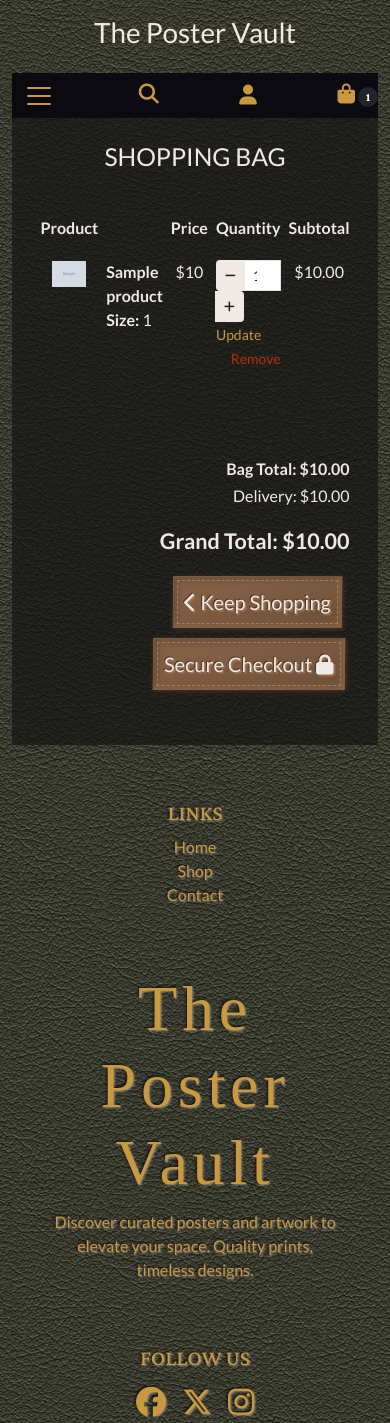
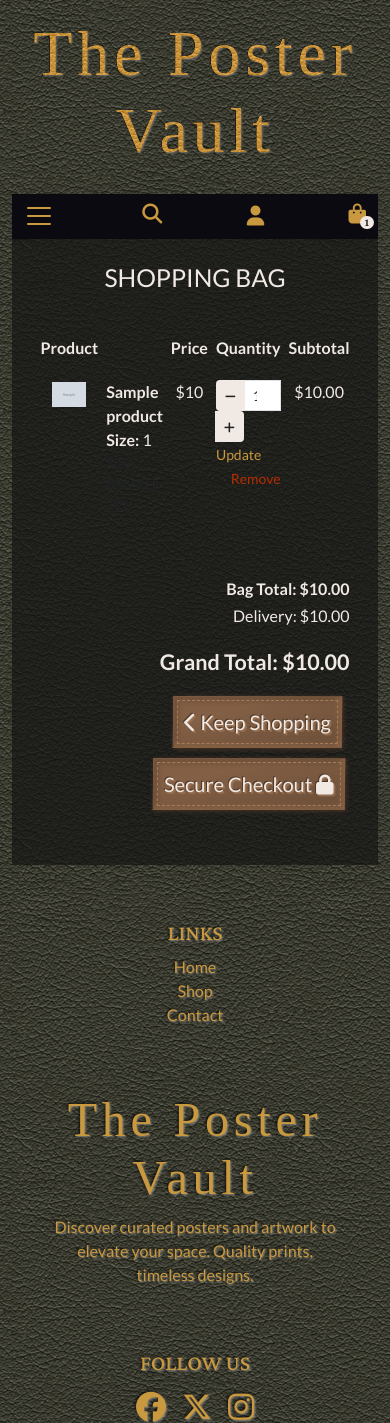
Before and after one commit to ssannejohansson/MS4, a Django app: template bag/templates/bag/bag.html in a window 390 px wide. Shown: the top 1423 px of the page. Run offline with Django 3.2, Linux system fonts and the light colour scheme; the template is opened without the code that fills it: most values are stand-ins (such as "Sample title", 1, 10 or a date in 2020); grey boxes marked "Sample" are stand-in pictures; some libraries are stand-ins or nearby versions; some web fonts are replaced.

Commit message:
Fix mobile footer. Fix styling on bag badge on mobile

```diff
--- a/static/css/base.css
+++ b/static/css/base.css
@@ -43,7 +43,7 @@
 
  h5 {
     font-family: var(--logo-font);
-     font-size: 4rem;
+     font-size: 3rem;
      letter-spacing: 0.3rem;
      color: var(--dark-yellow);
      text-shadow: -1px -1px 3px rgba(0, 0, 0, .8), 1px 1px 2px rgba(255, 255, 255, .45);
@@ -174,7 +174,7 @@
 
  /* -- HEADER -- */
  /* Logo */
- .logo-text {
+ #logo-text {
      font-family: var(--logo-font);
      font-size: 4rem;
      letter-spacing: 0.3rem;
@@ -216,14 +216,23 @@
      color: var(--dark-yellow-hover);
  }
 
- .custom-badge {
-     background-color: var(--dark-brown);
- }
-
  .bag-icon-wrapper {
      position: relative;
      display: inline-block;
+     padding-right: 12px;
  }
+
+ .custom-badge {
+    position: absolute;
+    top: 12px;
+    right: 4px;
+     background-color: var(--secondary-background-color) !important;
+     color: var(--secondary-text-color) !important;
+    font-size: 0.7rem;
+    padding: 1px 5px;
+ }
+
+
 
  .bag-count-badge {
      position: absolute;
@@ -598,6 +607,7 @@
 
  /* Media query: tablet and larger (768px and up) */
  @media screen and (min-width: 768px) {
+
     #hero-text {
         font-size: 5rem;
         line-height: 4rem;
@@ -606,10 +616,14 @@
 
  /* Media query: laptop and larger (992px and up) */
  @media screen and (min-width: 992px) {
-     .logo-text {
+     #logo-text {
          font-size: 6rem;
          line-height: 4.5rem;
      }
+
+     h5 {
+    font-size: 4rem;
+}
 
      #header-index {
          height: 600px;
--- a/templates/base.html
+++ b/templates/base.html
@@ -77,7 +77,7 @@
         <!-- Logo -->
         <div class="row col-6 justify-content-center text-center mt-3 mb-3" id="logo">
             <a href="{% url 'home' %}" class="nav-link main-logo-link">
-                <h1 class="logo-text">The Poster Vault</h1>
+                <h1 id="logo-text">The Poster Vault</h1>
             </a>
         </div>
 
--- a/templates/includes/footer.html
+++ b/templates/includes/footer.html
@@ -14,7 +14,7 @@
             </div>
 
             <!-- Logo -->
-            <div class="col-12 col-md-4 mb-4 mb-md-0">
+            <div class="col-12 col-md-4 mb-4 mb-md-0 text-center">
                 <h5>The Poster Vault</h5>
                 <p class="text-muted custom-text-muted">
                     Discover curated posters and artwork to elevate your space. Quality prints, timeless designs.
--- a/templates/includes/mobile-top-header.html
+++ b/templates/includes/mobile-top-header.html
@@ -74,7 +74,7 @@
                 <a class="nav-link d-block d-lg-none" href="{% url 'view_bag' %}">
                     <div class="text-center bag-icon-wrapper">
                         <i class="fas fa-shopping-bag"></i>
-                        <span class="badge bg-dark rounded-pill">
+                        <span class="badge bg-dark rounded-pill custom-badge">
                             {{ product_count|default:0}}
                         </span>
                     </div>
```
